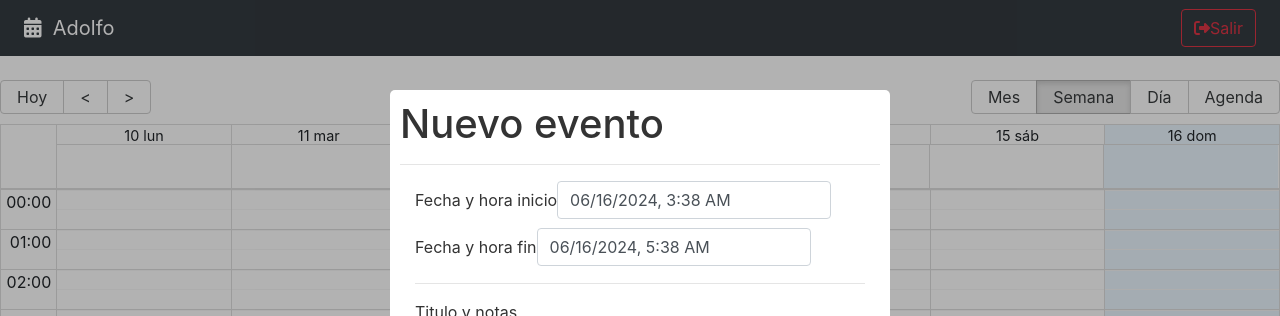
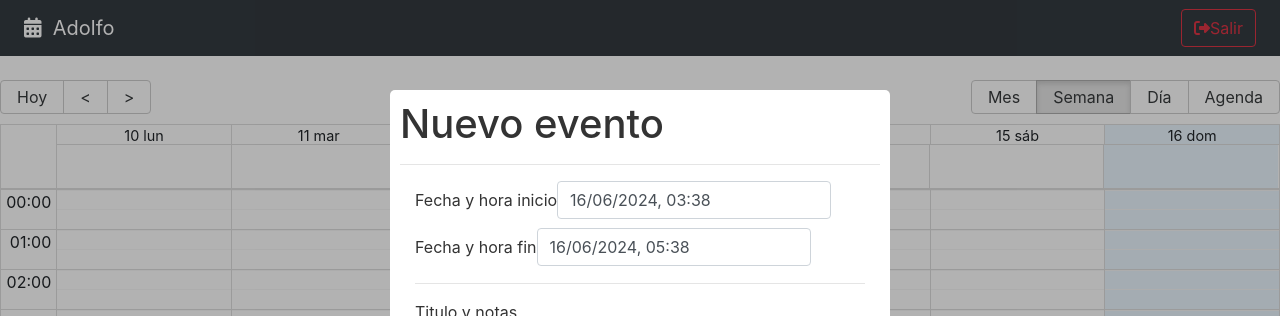
Before and after one commit to adlf-aldana/calendarApp, a React (Vite) app: page /auth in a window 1280 px wide. Shown: the top 316 px of the page. Built offline with nearby package versions, Linux system fonts and the light colour scheme.

Commit message:
#Add. Datepicket in Spanish

```diff
--- a/src/calendar/components/CalendarModal.jsx
+++ b/src/calendar/components/CalendarModal.jsx
@@ -1,8 +1,10 @@
 import { addHours } from "date-fns";
 import { useState } from "react";
 import Modal from "react-modal";
-import DatePicker from "react-datepicker";
+import DatePicker, { registerLocale } from "react-datepicker";
 import "react-datepicker/dist/react-datepicker.css";
+import { es } from "date-fns/locale/es";
+registerLocale("es", es);
 
 const customStyles = {
   content: {
@@ -64,6 +66,9 @@ export const CalendarModal = () => {
             className="form-control"
             onChange={(event) => onDateChanged(event, "start")}
             dateFormat="Pp"
+            showTimeSelect
+            locale="es"
+            timeCaption="Hora"
           />
         </div>
 
@@ -76,6 +81,9 @@ export const CalendarModal = () => {
             className="form-control"
             onChange={(event) => onDateChanged(event, "end")}
             dateFormat="Pp"
+            showTimeSelect
+            locale="es"
+            timeCaption="Hora"
           />
         </div>
 
```
